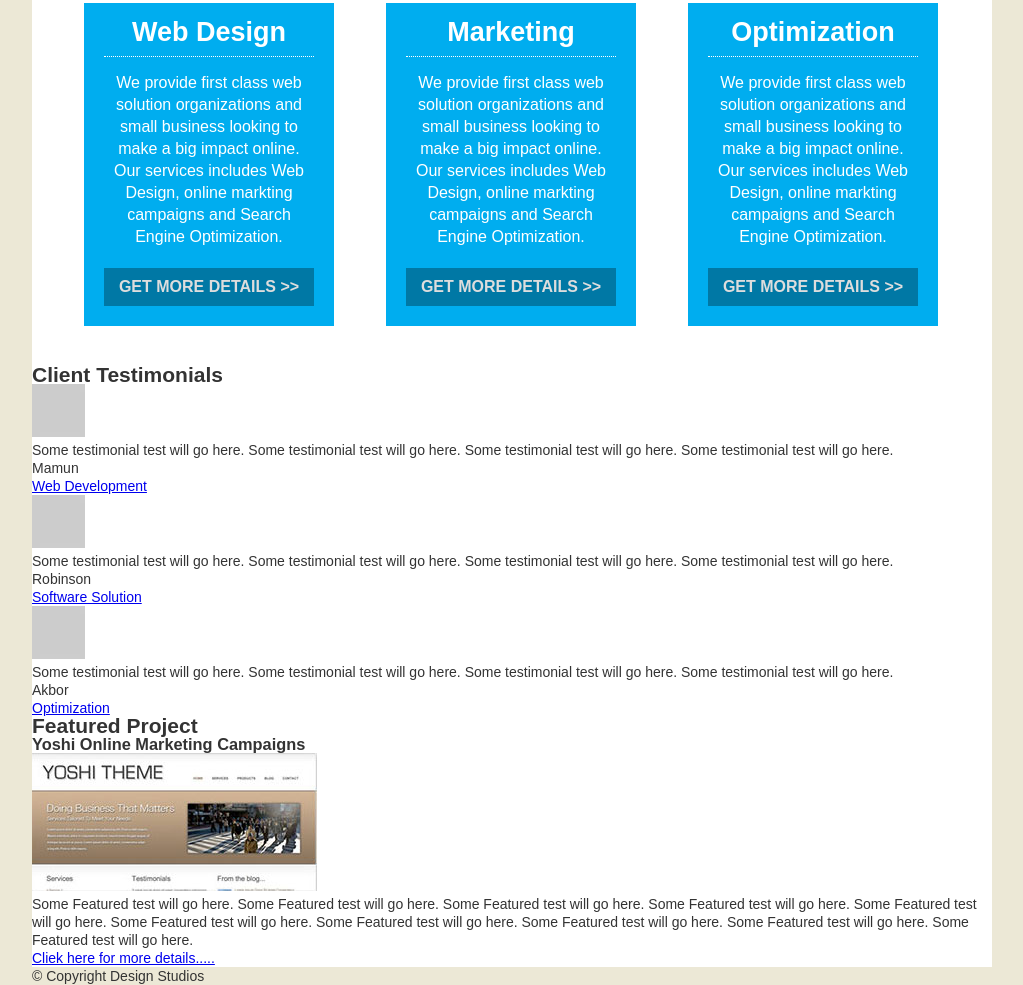
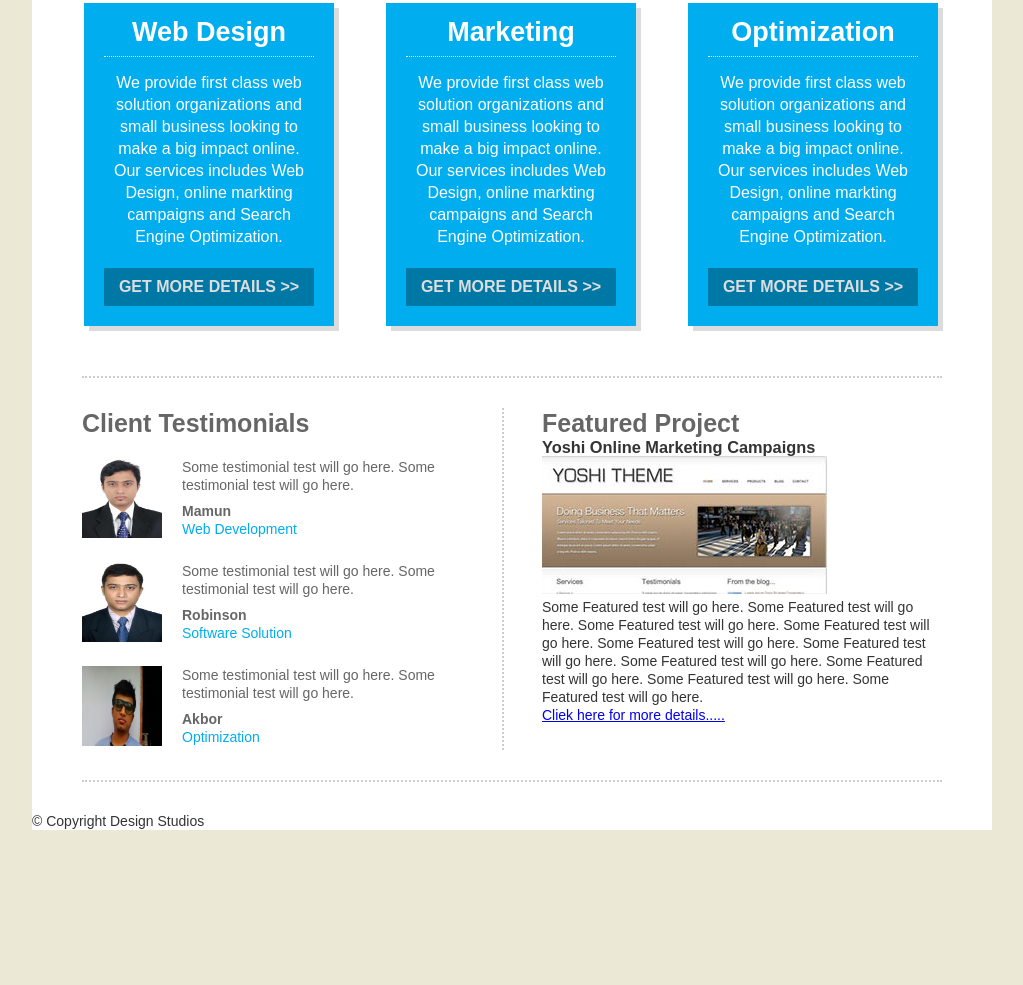
Before and after one commit to zamanwebdeveloper/02.ImagetoHTML-CSSConversion, a plain HTML site: page index.html in a window 1280 px wide. Shown: the part 457-1442 px from the top of the page, without its empty margins (128-1151 px from the left). After the commit the page ends 1287 px from the top, so only its background shows below. Drawn offline with Linux system fonts and the light colour scheme.

Commit message:
7/8 JPG Image to HTML/CSS Conversion (Part-07) Completed.

```diff
--- a/index.html
+++ b/index.html
@@ -65,34 +65,34 @@
 				<h2>Client Testimonials</h2>
 				<div class="testimonial clear">
 					<div class="clientimage clear">
-						<img src="images/client.jpg" alt="client" />
+						<img src="images/client1.jpg" alt="client" />
 					</div>
 					<div class="clientdesc">
-						<p>Some testimonial test will go here. Some testimonial test will go here. Some testimonial test will go here. Some testimonial test will go here.</p>
+						<p>Some testimonial test will go here. Some testimonial test will go here.</p>
 						<p class="clientname">Mamun</p>
-						<p><a href="#">Web Development</a></p>
+						<a href="#">Web Development</a>
 					</div>
 				</div>
 
 				<div class="testimonial clear">
 					<div class="clientimage clear">
-						<img src="images/client.jpg" alt="client" />
+						<img src="images/client2.jpg" alt="client" />
 					</div>
 					<div class="clientdesc clear">
-						<p>Some testimonial test will go here. Some testimonial test will go here. Some testimonial test will go here. Some testimonial test will go here.</p>
+						<p>Some testimonial test will go here. Some testimonial test will go here.</p>
 						<p class="clientname clear">Robinson</p>
-						<p><a href="#">Software Solution</a></p>
+						<a href="#">Software Solution</a>
 					</div>
 				</div>
 
 				<div class="testimonial clear">
 					<div class="clientimage clear">
-						<img src="images/client.jpg" alt="client" />
+						<img src="images/client3.jpg" alt="client" />
 					</div>
 					<div class="clientdesc clear">
-						<p>Some testimonial test will go here. Some testimonial test will go here. Some testimonial test will go here. Some testimonial test will go here.</p>
+						<p>Some testimonial test will go here. Some testimonial test will go here.</p>
 						<p class="clientname clear">Akbor</p>
-						<p><a href="#">Optimization</a></p>
+						<a href="#">Optimization</a>
 					</div>
 				</div>
 
--- a/style.css
+++ b/style.css
@@ -64,6 +64,7 @@ body{font-family:arial; font-size:14px; line-height:18px; color:#333; background
     margin-left: 52px;
     float: left;
     padding: 20px;
+    box-shadow: 5px 5px 0px 0px #DCDCDC;
 }
 .service h2 {
     color: #fff;
@@ -97,27 +98,65 @@ body{font-family:arial; font-size:14px; line-height:18px; color:#333; background
 }
 .readmore a:hover{}
 
-.mainbottom{}
-.clientsection{}
-.clientsection h2{}
+.mainbottom {
+    margin-left: 50px;
+    margin-right: 50px;
+    margin-top: 30px;
+    border-top: 2px dotted #CCCCCC;
+    padding-top: 30px;
+    border-bottom: 2px dotted #CCCCCC;
+    margin-bottom: 30px;
+    padding-bottom: 30px;
+}
+.clientsection {
+    width: 390px;
+    float: left;
+    border-right: 2px dotted #ccc;
+    padding-right: 30px;
+    margin-right: 30px;
+}
+.clientsection h2 {
+    font-size: 25px;
+    color: #666;
+    line-height: 30px;
+}
+.testimonial {
+    margin-top: 20px;
+}
 
-.testimonial{}
-.clientimage{}
-.clientimage img{}
+.clientimage {
+    float: left;
+    margin-right: 20px;
+    width: 80px;
+}
+.clientimage img{height: 80px; width: 80px;}
 
-.clientdesc{}
-.clientdesc p{}
+.clientdesc {
+    float: left;
+    width: 280px;
+}
+.clientdesc p {
+    color: #666;
+}
+.clientdesc a {
+    text-decoration: none;
+    color: #00ADEF;
+}
 
-.clientname{}
-.projectsection{}
-.projectsection h2{}
+.clientname {
+    font-weight: bold;
+    margin-top: 8px;
+}
+
+.projectsection{width: 400px; float: right;}
+.projectsection h2{
+    font-size: 25px;
+    color: #666;
+    line-height: 30px;
+}
 .projectsection h3{}
 .projectsection img{}
 .projectsection p{}
 .projectsection p a{}
-.footersection{}
+.footersection{background: #FFFFFF;}
 .footersection p{}
-.{}
-.{}
-.{}
-.{}
```
Also changed, not shown: images/client1.JPG (added), images/client2.jpg (added), images/client3.jpg (added).
